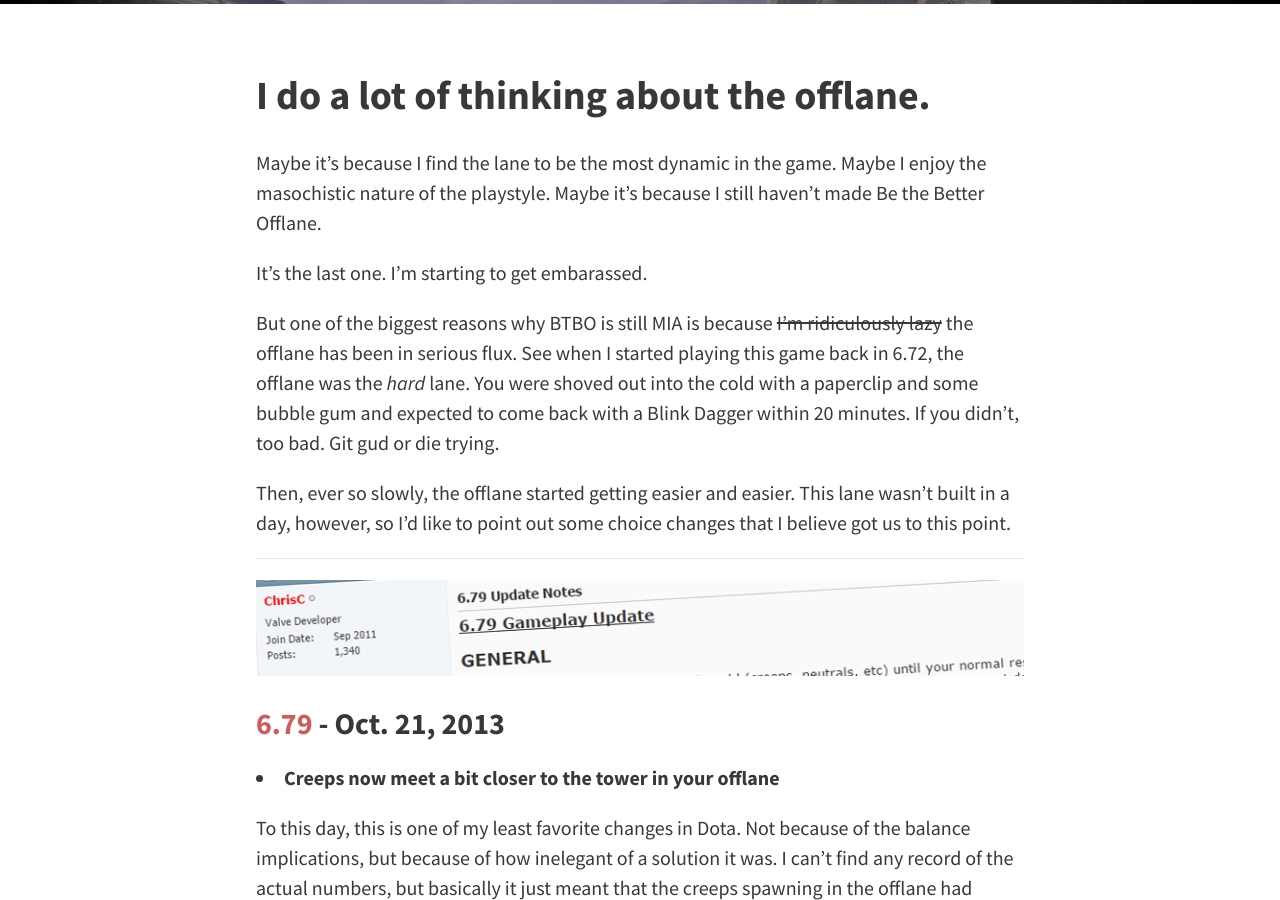
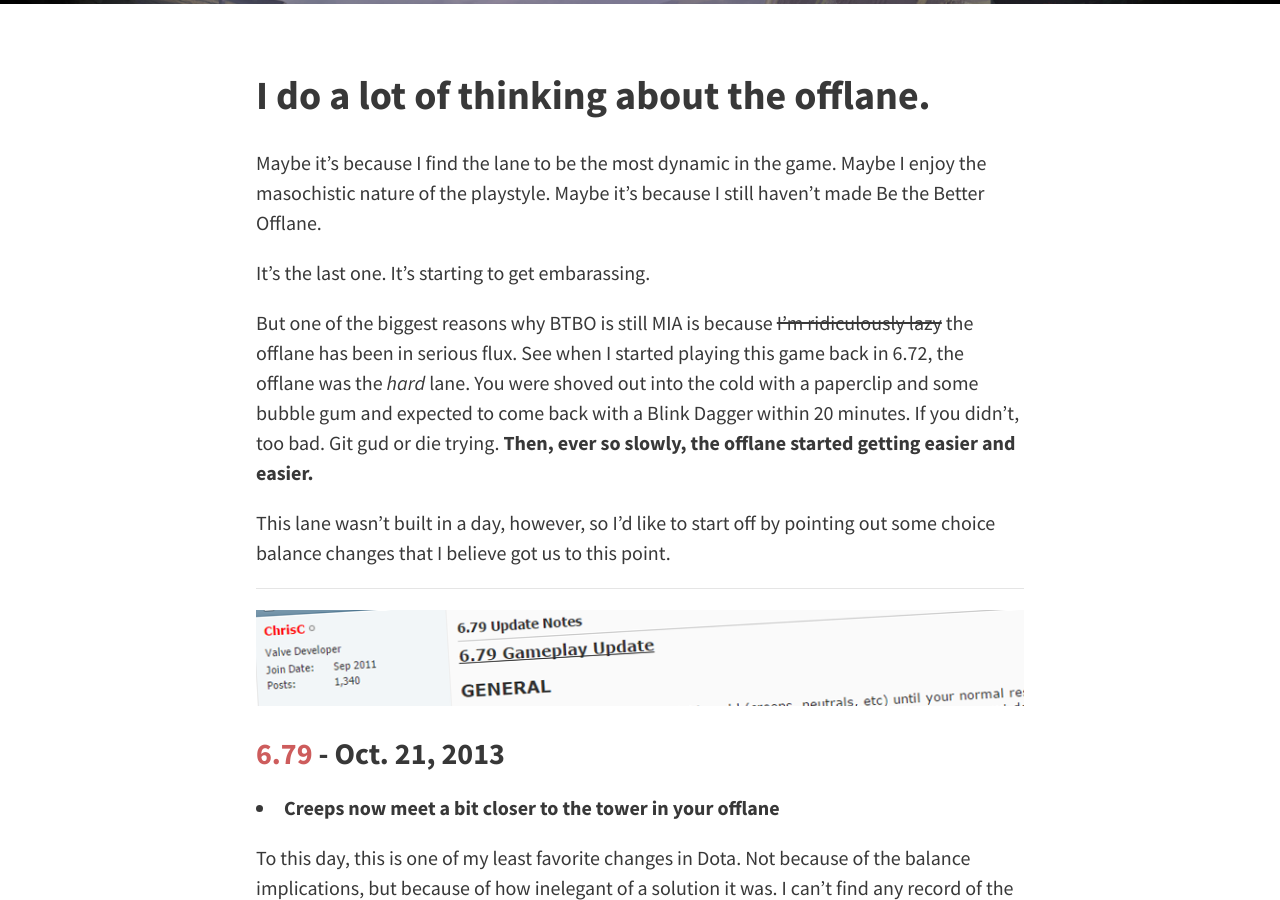
Before and after one commit to tsunami643/blog, a Jekyll site: the page built from _posts/2016-12-14-easy-is-the-new-hard.md, in a window 1280 px wide and 900 px high, scrolled down 473 px. Built offline with Jekyll 4.4.1, drawn with Linux system fonts in a browser that asks for light colours; nearby versions of some CDN libraries.

Commit message:
intro fix

```diff
--- a/_posts/2016-12-14-easy-is-the-new-hard.md
+++ b/_posts/2016-12-14-easy-is-the-new-hard.md
@@ -10,11 +10,11 @@ feature-img: "/img/easyhard/easyhardbanner.jpg"
 
 Maybe it's because I find the lane to be the most dynamic in the game. Maybe I enjoy the masochistic nature of the playstyle. Maybe it's because I still haven't made Be the Better Offlane.
 
-It's the last one.  I'm starting to get embarassed.
+It's the last one.  It's starting to get embarassing.
 
-But one of the biggest reasons why BTBO is still MIA is because ~~I'm ridiculously lazy~~ the offlane has been in serious flux. See when I started playing this game back in 6.72, the offlane was the *hard* lane. You were shoved out into the cold with a paperclip and some bubble gum and expected to come back with a Blink Dagger within 20 minutes. If you didn't, too bad. Git gud or die trying.
+But one of the biggest reasons why BTBO is still MIA is because ~~I'm ridiculously lazy~~ the offlane has been in serious flux. See when I started playing this game back in 6.72, the offlane was the *hard* lane. You were shoved out into the cold with a paperclip and some bubble gum and expected to come back with a Blink Dagger within 20 minutes. If you didn't, too bad. Git gud or die trying. **Then, ever so slowly, the offlane started getting easier and easier.**
 
-Then, ever so slowly, the offlane started getting easier and easier. This lane wasn't built in a day, however, so I'd like to point out some choice changes that I believe got us to this point.
+This lane wasn't built in a day, however, so I'd like to start off by pointing out some choice balance changes that I believe got us to this point.
 
 ----
 
```
